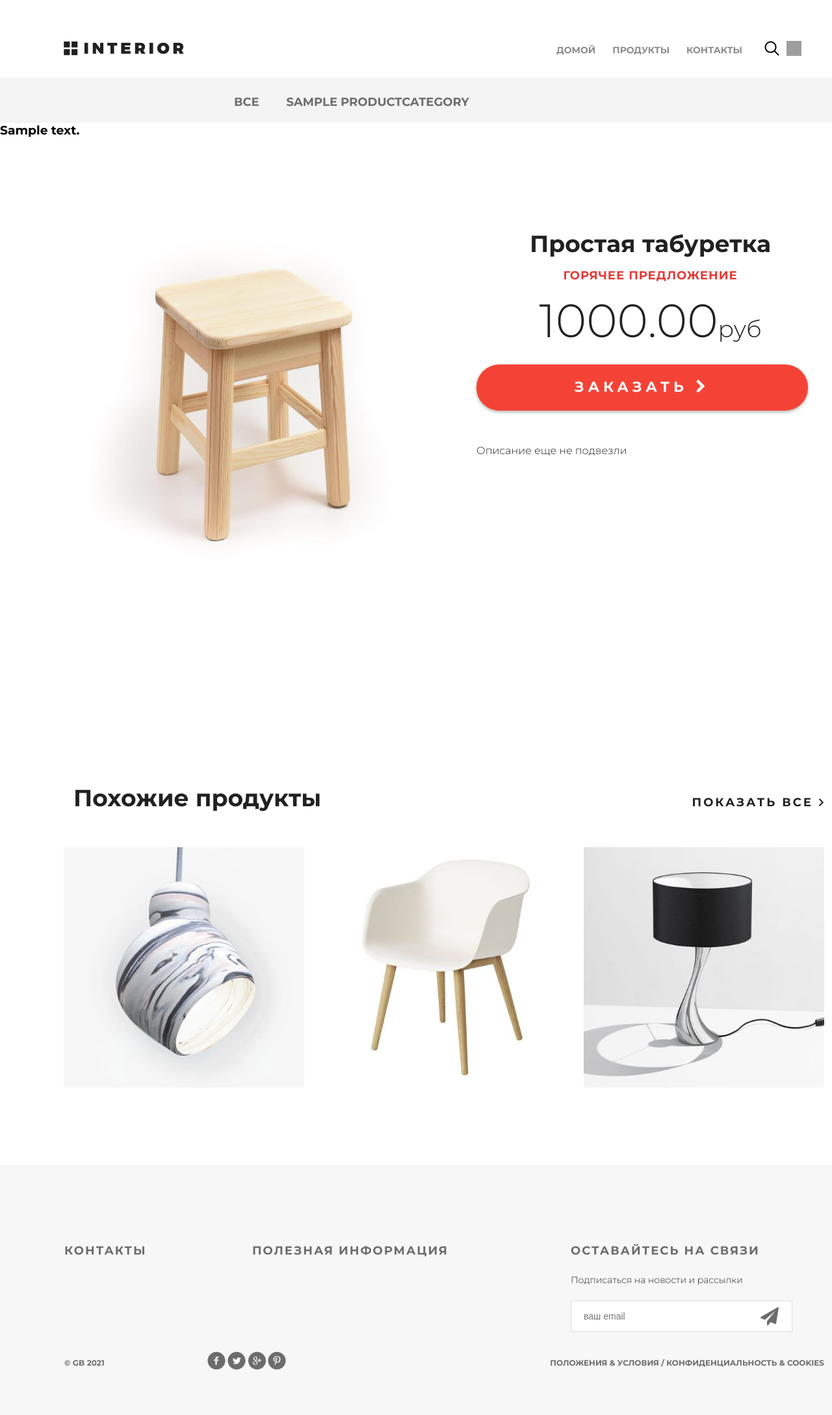
After one commit to lockorsa/django-course-basic, a Django app: template geekshop/templates/geekshop/product_category.html in a window 1280 px wide; the page is wider, and only the part inside the window is pictured. The commit adds this page. Shown: that part at 65% size. Run offline with Django 3.2, Linux system fonts and the light colour scheme; data comes from the database, SQL or seed files in the repository; tables that the repository leaves empty hold one stand-in row (values such as "Sample post"); the template is opened without the code that fills it: values that come from a table or form of the project are taken from there, most other values are stand-ins (such as "Sample title", 1, 10 or a date in 2020); parts of the project's set-up code (start-up, migrations or seed data) failed here and were passed over; grey boxes are pictures that could not be loaded.

Commit message:
Контроллер и шаблон категорий

```diff
--- a/geekshop/fixtures/categories.json
+++ b/geekshop/fixtures/categories.json
@@ -4,6 +4,7 @@
         "pk": 1,
         "fields": {
             "name": "Табуретки",
+            "slug": "taburetki",
             "description": "Для любителей классики",
             "products": [1, 2, 3],
             "created_at": "2021-10-27 00:00:00",
@@ -15,6 +16,7 @@
         "pk": 2,
         "fields": {
             "name": "Кресла",
+            "slug": "kresla",
             "description": "Для любителей повышенного комфорта в положении сидя",
             "products": [4, 5, 6],
             "created_at": "2021-10-27 00:00:00",
@@ -26,6 +28,7 @@
         "pk": 3,
         "fields": {
             "name": "Игровые",
+            "slug": "gaming",
             "description": "Для гое... геймеров, +10 к скиллу",
             "products": [7, 8, 9],
             "created_at": "2021-10-27 00:00:00",
@@ -37,6 +40,7 @@
         "pk": 4,
         "fields": {
             "name": "Троны",
+            "slug": "trony",
             "description": "Для самых притязательных клиентов",
             "products": [10, 11, 12],
             "created_at": "2021-10-27 00:00:00",
--- a/geekshop/templates/geekshop/includes/categories_menu.html
+++ b/geekshop/templates/geekshop/includes/categories_menu.html
@@ -1,13 +1,8 @@
 <div class="links clearfix">
     <ul class="links-menu">
-        <li><a href="#" class="active">все</a></li>
+        <li><a href="{% url 'products' %}" {% if request.resolver_match.kwargs.slug == category.slug %}class="active"{% endif %}>все</a></li>
         {% for category in categories %}
-            <li><a href="{{ category.get_absolute_url }}">{{ category.name }}</a></li>
+            <li><a href="{{ category.get_absolute_url }}"{% if request.resolver_match.kwargs.slug == category.slug %}class="active"{% endif %}>{{ category.name | upper }}</a></li>
         {% endfor %}
-
-        <li><a href="#">дом</a></li>
-        <li><a href="#">офис</a></li>
-        <li><a href="#">модерн</a></li>
-        <li><a href="#">классика</a></li>
     </ul>
 </div>
--- a/geekshop/templates/geekshop/includes/top_menu.html
+++ b/geekshop/templates/geekshop/includes/top_menu.html
@@ -1,7 +1,7 @@
 <a href="{% url 'index' %}" class="logo"></a>
 <ul class="menu">
     <li><a href="{% url 'index' %}" {% if request.resolver_match.url_name == 'index' %}class="active"{% endif %}>домой</a></li>
-    <li><a href="{% url 'products' %}" {% if request.resolver_match.url_name == 'products' %}class="active"{% endif %}>продукты</a></li>
+    <li><a href="{% url 'products' %}" {% if request.resolver_match.url_name == 'products' or request.resolver_match.url_name == 'category' %}class="active"{% endif %}>продукты</a></li>
     <li><a href="{% url 'contacts' %}" {% if request.resolver_match.url_name == 'contacts' %}class="active"{% endif %}>контакты</a></li>
 </ul>
 <a href="#" class="search"></a>
--- /dev/null
+++ b/geekshop/templates/geekshop/product_category.html
@@ -0,0 +1,80 @@
+{% extends 'geekshop/base.html' %}
+{% load static %}
+
+{% block title %}Каталог{% endblock %}
+
+{% block header %}
+	<div class="hero-white">
+		<div class="header clearfix">
+
+			{% include 'geekshop/includes/top_menu.html'%}
+
+		</div>
+	</div>
+{% endblock %}
+
+{% block content %}
+	<div class="details">
+
+		{% include 'geekshop/includes/categories_menu.html' %}
+
+		<h3>{{ current_category.description }}</h3>
+
+		{% for product in current_category.products.all %}
+			<div class="details-products">
+				<div class="details-slider">
+					<div class="slider-product">
+						<img src="{{ product.image.url }}" style="height: 570px; width: 570px;">
+					</div>
+				</div>
+
+				<div class="description">
+					<h3 class="big-bold">{{ product.name }}</h3>
+					<h3 class="red">горячее предложение</h3>
+					<p class="price">{{ product.price }}<span>руб</span></p>
+					<a href="#" class="red-button">
+						заказать <i class="fa fa-chevron-right" aria-hidden="true"></i>
+					</a>
+					<div class="description-text"><p>Описание еще не подвезли</p></div>
+				</div>
+			</div>
+		{% endfor %}
+
+		<div class="related">
+			<div class="title clearfix">
+				<h2>Похожие продукты</h2>
+				<a class="explore" href="#">показать все <img src="{% static 'img/arrow.png' %}" alt=""></a>
+			</div>
+			<div class="related-products clearfix">
+				<div class="block">
+					<a href="#"><img src="{% static 'img/product-11.jpg' %}" alt="">
+						<div class="text">
+							<img src="{% static 'img/icon-hover.png' %}" alt="img">
+							<h4>Стул повышенного качества</h4>
+							<p>Не оторваться. </p>
+						</div>
+					</a>
+				</div>
+				<div class="block">
+					<a href="#"><img src="{% static 'img/product-21.jpg' %}" alt="">
+						<div class="text">
+							<img src="{% static 'img/icon-hover.png' %}" alt="img">
+							<h4>Стул повышенного качества</h4>
+							<p>Не оторваться. </p>
+						</div>
+					</a>
+				</div>
+				<div class="block">
+					<a href="#"><img src="{% static 'img/product-31.jpg' %}" alt="">
+						<div class="text">
+							<img src="{% static 'img/icon-hover.png' %}" alt="img">
+							<h4>Стул повышенного качества</h4>
+							<p>Не оторваться. </p>
+						</div>
+					</a>
+				</div>
+
+			</div>
+		</div>
+	</div>
+{% endblock %}
--- a/geekshop/views.py
+++ b/geekshop/views.py
@@ -23,6 +23,7 @@ def products(request):
 
 def product_category(request, slug: str):
     context = {
-        'category': ProductCategory.objects.get(slug=slug),
+        'categories': ProductCategory.objects.all(),
+        'current_category': ProductCategory.objects.get(slug=slug),
     }
-    return render(request, 'geekshop/products.html', context=context)
+    return render(request, 'geekshop/product_category.html', context=context)
```
Also changed, not shown: TODO.md (+0 -1 lines).
